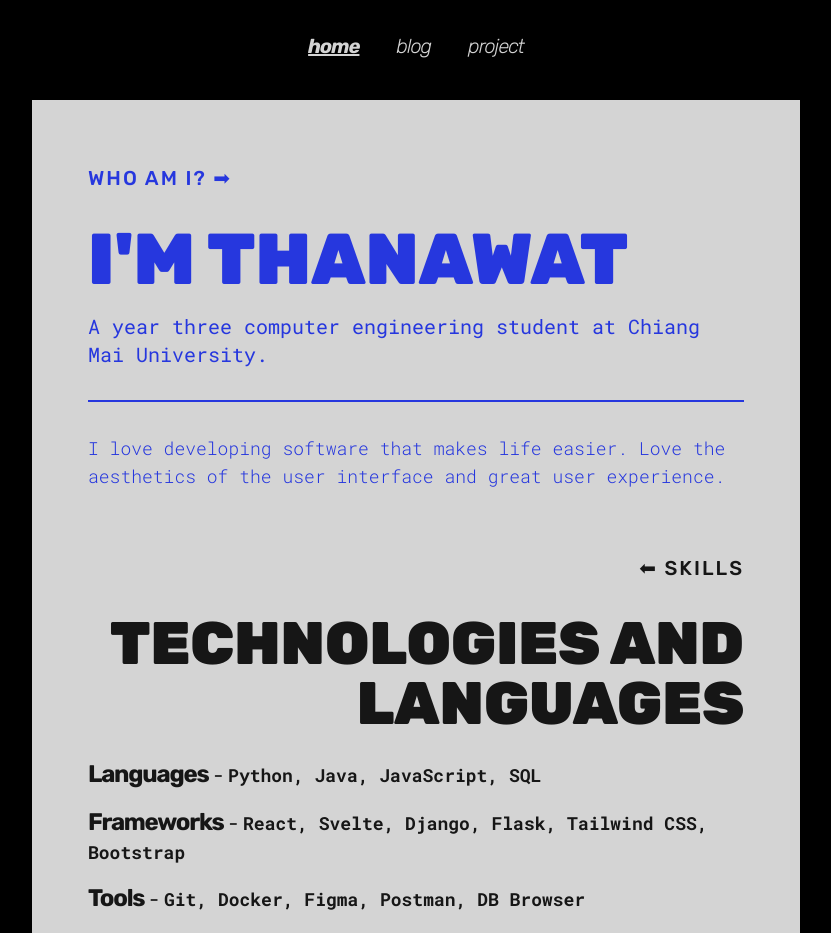
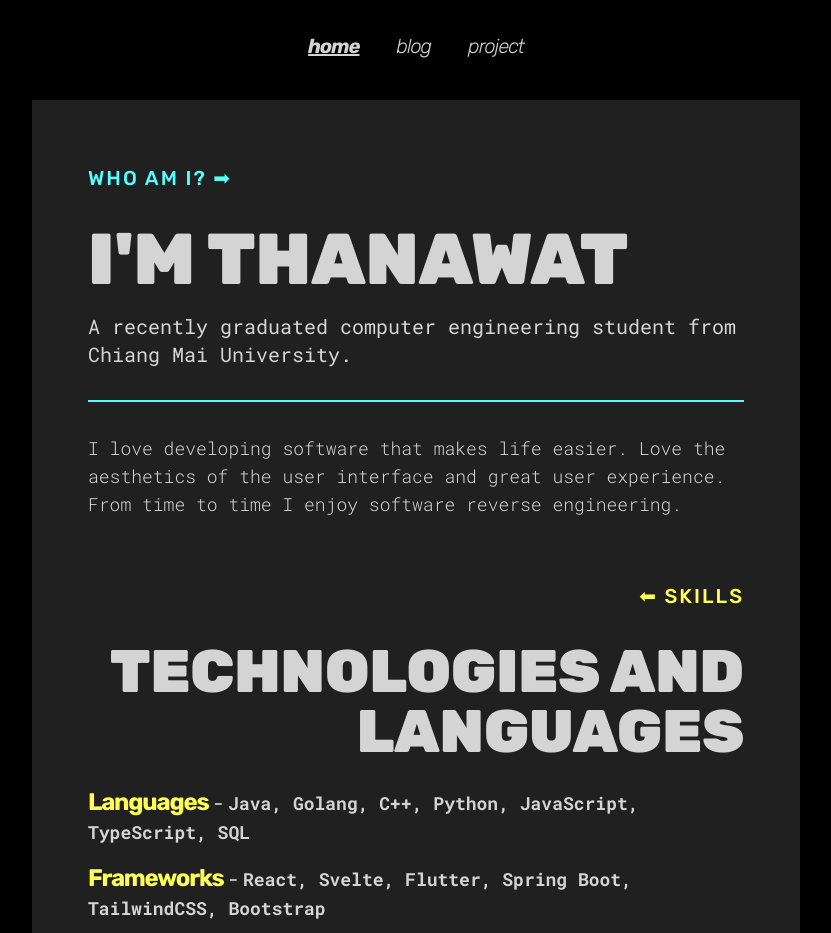
Before and after one commit to 0736b/0736b.github.io, a SvelteKit app: page / in a window 1280 px wide. Shown: the top 933 px of the page, without its empty margins (224-1055 px from the left). Built offline with nearby package versions, Linux system fonts and the light colour scheme.

Commit message:
update latest

```diff
--- a/src/app.html
+++ b/src/app.html
@@ -1,14 +1,13 @@
 <!DOCTYPE html>
 <html lang="en">
 	<head>
-		<title>0736b</title>
+		<title>54 68 61 6E 61 77 61 74</title>
 		<meta charset="utf-8" />
 		<link rel="icon" href="%sveltekit.assets%/riki_favi.jpg" />
 		<meta name="viewport" content="width=device-width" />
 		%sveltekit.head%
 	</head>
-	<!-- bg-[#2637DE] text-[#D4D4D4] -->
-	<body data-sveltekit-preload-data="hover" class="bg-black noise scroll-smooth">
+	<body data-sveltekit-preload-data="hover" class="bg-black scroll-smooth">
 		<div style="display: contents">%sveltekit.body%</div>
 	</body>
 </html>
--- a/src/routes/+page.svelte
+++ b/src/routes/+page.svelte
@@ -1,22 +1,22 @@
-<div class="introduce container mx-auto max-w-3xl mt-10 bg-[#D4D4D4] text-[#2637DE] px-14 py-16">
-    <h1 class="uppercase font-rubik text-xl mb-8 tracking-widest font-medium">Who Am I?  ➡</h1>
+<div class="introduce container mx-auto max-w-3xl mt-10 bg-[#202020] text-[#D4D4D4] px-14 py-16">
+    <h1 class="uppercase font-rubik text-xl mb-8 tracking-widest font-medium text-[#55FFFF]">Who Am I?  ➡</h1>
     <h1 class="uppercase font-rubik font-black text-5xl lg:text-7xl">I'm Thanawat</h1>
-    <h2 class="font-robotomono text-xl py-4">A year three computer engineering student at Chiang Mai University.</h2>
-    <hr class="my-4 mx-auto h-0.5 border-0 bg-[#2637DE]">
-    <p class="font-robotomono pt-4 text-lg font-light">I love developing software that makes life easier. Love the aesthetics of the user interface and great user experience.
+    <h2 class="font-robotomono text-xl py-4">A recently graduated computer engineering student from Chiang Mai University.</h2>
+    <hr class="my-4 mx-auto h-0.5 border-0 bg-[#55FFFF]">
+    <p class="font-robotomono pt-4 text-lg font-light">I love developing software that makes life easier. Love the aesthetics of the user interface and great user experience. From time to time I enjoy software reverse engineering.
 </p>
 </div>
 
-<div class="skill container mx-auto max-w-3xl bg-[#D4D4D4] text-[#161616] px-14 pb-20">
-    <h1 class="uppercase font-rubik text-xl mb-8 tracking-widest font-medium text-right">⬅  Skills</h1>
+<div class="skill container mx-auto max-w-3xl bg-[#202020] text-[#D4D4D4] px-14 pb-20">
+    <h1 class="uppercase font-rubik text-xl mb-8 tracking-widest font-medium text-right text-[#FFFF55]">⬅  Skills</h1>
     <h1 class="uppercase font-rubik font-black text-3xl lg:text-6xl text-right mb-4">Technologies and Languages</h1>
-    <h2 class="text-xl py-2"><span class="font-rubik font-bold text-2xl tracking-tighter">Languages </span> - <span class="font-robotomono font-bold text-lg"> Python, Java, JavaScript, SQL</span></h2>
-    <h2 class="text-xl py-2"><span class="font-rubik font-bold text-2xl tracking-tighter">Frameworks </span> - <span class="font-robotomono font-bold text-lg"> React, Svelte, Django, Flask, Tailwind CSS, Bootstrap</span></h2>
-    <h2 class="text-xl py-2"><span class="font-rubik font-bold text-2xl tracking-tighter">Tools </span> - <span class="font-robotomono font-bold text-lg"> Git, Docker, Figma, Postman, DB Browser</span></h2>
-    <h2 class="text-xl"><span class="font-rubik font-bold text-2xl tracking-tighter"><span class="text-sm font-robotomono font-bold">(software reverse engineering.)</span></span> - <span class="font-robotomono font-bold text-sm"> x64dbg, dnSpy, HTTP Debugger, Cheat Engine</span></h2>
+    <h2 class="text-xl py-2"><span class="font-rubik font-bold text-2xl tracking-tighter text-[#FFFF55]">Languages </span> - <span class="font-robotomono font-bold text-lg"> Java, Golang, C++, Python, JavaScript, TypeScript, SQL</span></h2>
+    <h2 class="text-xl py-2"><span class="font-rubik font-bold text-2xl tracking-tighter text-[#FFFF55]">Frameworks </span> - <span class="font-robotomono font-bold text-lg"> React, Svelte, Flutter, Spring Boot, TailwindCSS, Bootstrap</span></h2>
+    <h2 class="text-xl py-2"><span class="font-rubik font-bold text-2xl tracking-tighter text-[#FFFF55]">Tools </span> - <span class="font-robotomono font-bold text-lg"> Git, Docker, Figma, Postman, VSCode, Visual Studio, Android Studio</span></h2>
+    <h2 class="text-xl"><span class="font-rubik font-bold text-2xl tracking-tighter"><span class="text-sm font-robotomono font-bold text-[#FFFF4A]">(software reverse engineering.)</span></span> - <span class="font-robotomono font-bold text-sm"> x64dbg, IDA, Cheat engine</span></h2>
 </div>
 
-<div class="contact container mx-auto mb-32 max-w-3xl bg-[#2637DE] text-[#D4D4D4] px-14 py-6">
+<div class="contact container mx-auto mb-32 max-w-3xl bg-[#AA0000] text-[#D4D4D4] px-14 py-6">
     <h1 class="uppercase text-right text-md lg:text-lg italic text-glow tracking-tighter hover:text-white"><a href="https://github.com/0736b" target="noreferrer"><span class="font-robotomono font-normal tracking-wide">github@</span><span class="font-bold text-xl">0736b</span></a></h1>
     <h1 class="uppercase text-right text-md lg:text-lg italic text-glow tracking-tighter hover:text-white"><a href="mailto:thanawat.bumpengpun@gmail.com" target="noreferrer"><span class="font-bold">thanawat.bumpengpun</span><span class="font-robotomono font-normal tracking-wide">@gmail.com</span></a></h1>
 </div>
--- a/src/routes/blog/+page.svelte
+++ b/src/routes/blog/+page.svelte
@@ -3,14 +3,14 @@
     export let data;
 </script>
 
-<div class="blog container mx-auto max-w-3xl mt-10 mb-32 bg-[#662C92] text-[#D4D4D4] px-14 py-16">
-    <h1 class="uppercase font-rubik text-xl mb-8 tracking-widest font-medium">Blog  ➡</h1>
+<div class="blog container mx-auto max-w-3xl mt-10 mb-32 bg-[#202020] text-[#D4D4D4] px-14 py-16">
+    <h1 class="uppercase font-rubik text-xl mb-8 tracking-widest font-medium text-[#8080FF]">Blog  ➡</h1>
 	{#each data.posts as post}
 	<a href={post.path}>
     <h1 class="uppercase font-rubik font-black text-5xl lg:text-7xl">{post.meta.title}</h1>
     <h2 class="font-robotomono text-xl py-4">{format(new Date(post.meta.date), 'EEEE LLLL d, yyyy')}</h2>
-	<span class="font-rubik px-2 text-sm bg-[#D4D4D4] text-[#662C92]">{post.meta.tags}</span>
-    <hr class="my-4 mx-auto h-0.5 border-0 bg-[#D4D4D4]">
+	<span class="font-rubik px-2 text-sm bg-[#8080FF] text-[#202020]">{post.meta.tags}</span>
+    <hr class="my-4 mx-auto h-0.5 border-0 bg-[#8080FF]">
     <p class="font-robotomono pt-4 text-lg font-light">{post.meta.intro}</p>
 	</a>
 	{/each}
--- a/src/routes/blog/[slug]/+page.svelte
+++ b/src/routes/blog/[slug]/+page.svelte
@@ -4,11 +4,11 @@
 	const { title, date, tags, Content } = data;
 </script>
 
-	<div class="container mx-auto max-w-3xl prose prose-invert prose-pre:rounded-none font-robotomono mb-20 pb-20 mt-10 bg-[#662C92] text-[#D4D4D4] p-12">
+	<div class="container mx-auto max-w-3xl prose prose-invert prose-pre:rounded-none font-robotomono mb-20 pb-20 mt-10 bg-[#202020] text-[#D4D4D4] p-12">
 		<h1 class="uppercase font-rubik font-black text-3xl lg:text-5xl text-[#D4D4D4]">{title}</h1>
-		<span class="font-robotomono text-xl text-[#D4D4D4]">{format(new Date(date), 'LLLL d, yyyy')}</span>
+		<span class="font-robotomono text-xl text-[#8080FF]">{format(new Date(date), 'LLLL d, yyyy')}</span>
 		<div class="tag">
-			<span class="font-rubik px-2 text-sm bg-[#D4D4D4] text-[#662C92]">{tags}</span>
+			<span class="font-rubik px-2 text-sm bg-[#8080FF] text-[#202020]">{tags}</span>
 		</div>
 		<Content/>
 	</div>
--- a/src/routes/project/+page.svelte
+++ b/src/routes/project/+page.svelte
@@ -5,17 +5,17 @@
     <div class="project-grid pt-2 mb-32">
         {#each projects as project}
 		<!-- F0E75F -->
-		<div class="proj-card bg-[#D4D4D4] text-[#161616] p-4 mb-4 mx-4">
+		<div class="proj-card bg-[#202020] text-[#D4D4D4] p-4 mb-4 mx-4">
 			<div class="flex gap-5 justify-around flex-wrap">
 				<div class="mt-4">
-					<img class="h-48 w-48 object-cover mx-auto rounded-full" src={project.img_thumbnail} alt="" />
+					<img class="h-48 w-48 object-cover mx-auto border border-4 border-[#AA0000]" src={project.img_thumbnail} alt="" />
 					<br/>
 					<a href={project.link} alt="project-link" target="noreferrer">
 						<h1 class="uppercase font-rubik font-black text-3xl lg:text-5xl mb-2">{project.title} <span><img src="/blog_imgs/icons8-link-24.png" class="inline" alt="" /></span></h1>
 
 					</a>
-					<span class="font-rubik px-2 text-sm bg-[#F11E25] text-[#D4D4D4]">{project.tech}</span>
-                    <hr class="my-4 mx-auto h-0.5 border-0 bg-[#161616]">
+					<span class="font-rubik px-2 text-sm bg-[#AA0000] text-[#D4D4D4]">{project.tech}</span>
+                    <hr class="my-4 mx-auto h-0.5 border-0 bg-[#AA0000]">
 					<p class="font-robotomono text-lg font-light">
 						{project.description}
 					</p>
```
Also changed, not shown: src/app.css (+0 -13 lines), src/routes/blog/setup-vm-for-reverse-engineering.md (renamed from src/routes/blog/setup-virtual-machine-for-game-hacking.md, +1 -1 lines), 33 other files (tests, documents, lock files or other folders).
